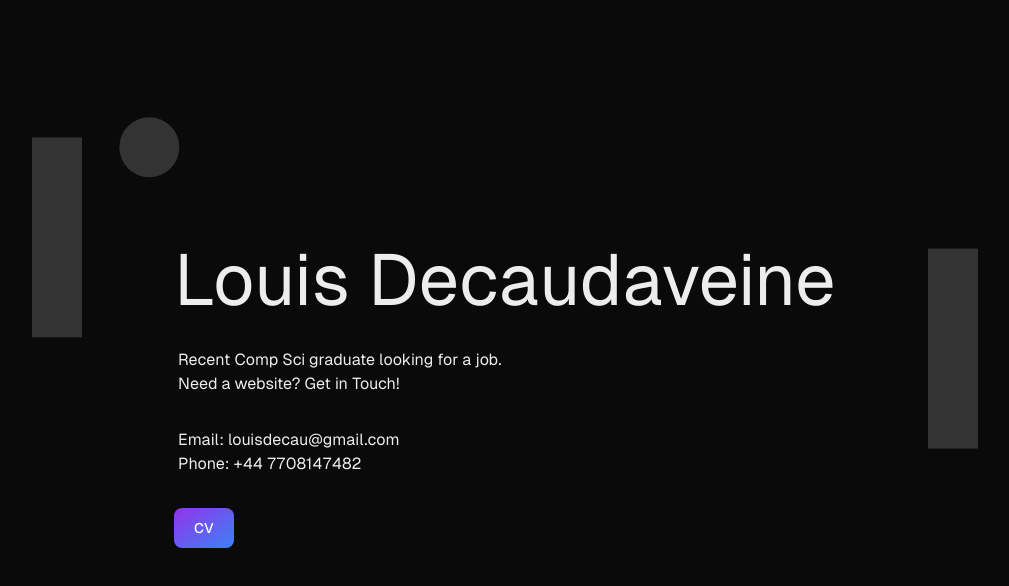
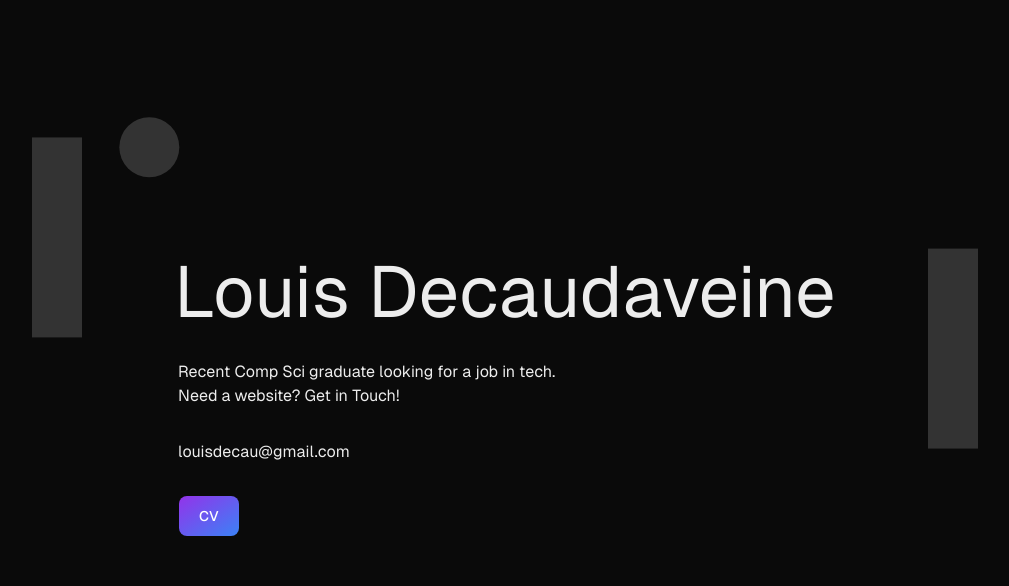
Before and after one commit to LouisDecaudaveine/PersonalWebsite, a Next.js app: page / in a window 1280 px wide. Shown: the top 586 px of the page, without its empty margins (135-1144 px from the left). Built offline with nearby package versions, Linux system fonts and the light colour scheme.

Commit message:
edit text and aligned button

```diff
--- a/src/app/page.tsx
+++ b/src/app/page.tsx
@@ -7,9 +7,9 @@ export default function Home() {
     <div className="grid grid-rows-[20px_1fr_20px] items-center justify-items-center min-h-screen p-8 pb-20 gap-16 sm:p-20 font-[family-name:var(--font-geist-sans)]">
       <main id="MainID" className="flex flex-col gap-8 row-start-2 items-center sm:items-start text-center sm:text-left">
         <h1 className="text-4xl sm:text-7xl mx-auto inline-block"> Louis Decaudaveine</h1>
-        <p className="ml-[4px]">Recent Comp Sci graduate looking for a job.<br/> Need a website? Get in Touch!</p>
-        <p className="ml-[4px]">Email: louisdecau@gmail.com<br/>Phone: +44 7708147482</p>
-        <Link href="/Louis_Decaudaveine_CV.pdf" className="text-white bg-gradient-to-br from-purple-600 to-blue-500 hover:to-blue-700 font-medium rounded-lg text-sm px-5 py-2.5 text-center me-2 mb-2">CV</Link>
+        <p className="ml-[4px]">Recent Comp Sci graduate looking for a job in tech.<br/> Need a website? Get in Touch!</p>
+        <p className="ml-[4px]">louisdecau@gmail.com</p>
+        <Link href="/Louis_Decaudaveine_CV.pdf" className="ml-[5px] text-white bg-gradient-to-br from-purple-600 to-blue-500 hover:to-blue-700 font-medium rounded-lg text-sm px-5 py-2.5 text-center me-2 mb-2">CV</Link>
 
       </main>
       <BackgroundPong />
```
